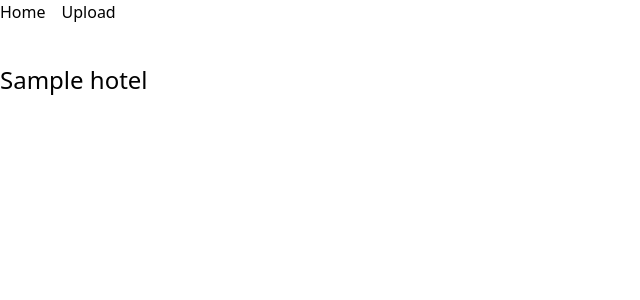
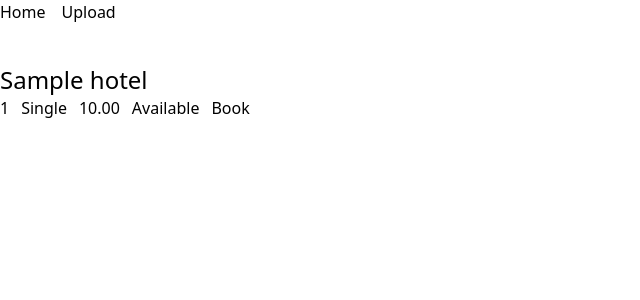
Before and after one commit to pireu2/internship-siemens, a Django app: page /hotel/1 in a window 1280 px wide. Shown: the top 300 px of the page, without its empty margins (0-640 px from the left). Run offline with Django 5.2, Linux system fonts and the light colour scheme; tables that the repository leaves empty hold one stand-in row (values such as "Sample post").

Commit message:
added hotel booking

```diff
--- a/app/static/js/hotel.js
+++ b/app/static/js/hotel.js
@@ -0,0 +1,28 @@
+function bookRoom(id){
+    fetch(`/book_room/${id}`,{
+        method: 'POST',
+        headers: {
+            'Content-Type': 'application/json',
+            'X-CSRFToken': csrfToken,
+        },
+        body: JSON.stringify({
+            room_id: id
+        })
+    })
+    .then(response => {
+        if (!response.ok){
+            throw new Error(response.statusText);
+        }
+        return response.json();
+    })
+    .then(data => {
+        const button = document.getElementById(`bookButton${id}`);
+        const availabilityText = document.getElementById(`availabilityText${id}`);
+
+        button.classList.add('disabled');
+        availabilityText.innerHTML = 'Not Available';
+    })
+    .catch((error) => {
+        alert('Error:', error.message);
+    });
+}
--- a/app/static/js/search.js
+++ b/app/static/js/search.js
@@ -71,8 +71,6 @@ function search(){
 }
 
 document.addEventListener('DOMContentLoaded', function() {
-    document.getElementById('searchButton').disabled = true;
-    document.getElementById('searchButton').classList.add('disabled');
     document.getElementById('radius').value = 10;
     document.getElementById('radiusInput').value = 1;
     getLocation();
--- a/app/templates/hotel.html
+++ b/app/templates/hotel.html
@@ -12,4 +12,28 @@
 <div>
     <h1 class="text-black text-2xl">{{hotel.name}}</h1>
 </div>
+
+<div>
+    <ul id="rooms">
+        {% for room in rooms %}
+        <li id="room{{room.id}}" class="flex flex-row gap-3">
+            <h2>{{room.room_number}}</h2>
+            <p>{{room.get_type_display}}</p>
+            <p>{{room.price}}</p>
+            {% if room.is_available %}
+                <p id="availabilityText{{room.id}}">Available</p>
+            {% else %}
+                <p id="availabilityText{{room.id}}">Not Available</p>
+            {% endif %}
+
+            {% if not room.is_available %}
+                <button id="bookButton{{room.id}}" class="disabled" onclick="">Book</button>
+            {% else %}
+                <button id="bookButton{{room.id}}" onclick="bookRoom('{{room.id}}')">Book</button>
+            {% endif %}
+
+        </li>
+        {% endfor %}
+    </ul>
+</div>
 {% endblock %}
--- a/app/templates/index.html
+++ b/app/templates/index.html
@@ -32,10 +32,5 @@
 </div>
 
 
-{% if data %}
-    {{data}}
-{% endif %}
-
-
 
 {% endblock %}
--- a/app/urls.py
+++ b/app/urls.py
@@ -9,4 +9,5 @@ urlpatterns = [
     path("upload/", views.upload, name="upload"),
     path("search/", views.search, name="search"),
     path("hotel/<int:id>", views.hotel, name="hotel"),
+    path("book_room/<int:id>", views.book_room, name="book-room"),
 ]
--- a/app/util.py
+++ b/app/util.py
@@ -2,6 +2,9 @@ import json
 from math import radians, cos, sin, sqrt, atan2
 from .models import Hotel, Room
 
+
+def make_all_rooms_available() -> None:
+    Room.objects.update(is_available=True)
 
 def calculate_distance(lat1: float, lon1: float, lat2: float, lon2: float) -> float:
     try:
--- a/app/views.py
+++ b/app/views.py
@@ -2,11 +2,11 @@ import json
 
 from django.shortcuts import render, redirect
 from django.contrib import messages
-from django.http import JsonResponse
+from django.http import JsonResponse, HttpResponse
 from .forms import UploadFileForm
-from .util import import_from_json, calculate_distance
+from .util import import_from_json, calculate_distance, make_all_rooms_available
 
-from .models import Hotel
+from .models import Hotel, Room
 
 
 def index(request):
@@ -74,7 +74,16 @@ def search(request):
 
 def hotel(request, id):
     hotel = Hotel.objects.get(id=id)
-    return render(request, "hotel.html", {"hotel": hotel})
+    rooms = Room.objects.filter(hotel=hotel)
+    return render(request, "hotel.html", {"hotel": hotel, "rooms": rooms})
+
+def book_room(request, id):
+    room = Room.objects.get(id=id)
+    if not room.is_available:
+        return HttpResponse("Room is not available", status=400)
+    room.is_available = False
+    room.save()
+    return JsonResponse({"message": "Room booked successfully"})
 
 def upload(request):
     if request.method == "POST":
@@ -87,5 +96,6 @@ def upload(request):
                 return redirect("upload")
             return redirect("index")
     else:
+        make_all_rooms_available()
         form = UploadFileForm()
     return render(request, "upload.html", {"form": form})
```
Also changed, not shown: app/static/tailwind.css.
